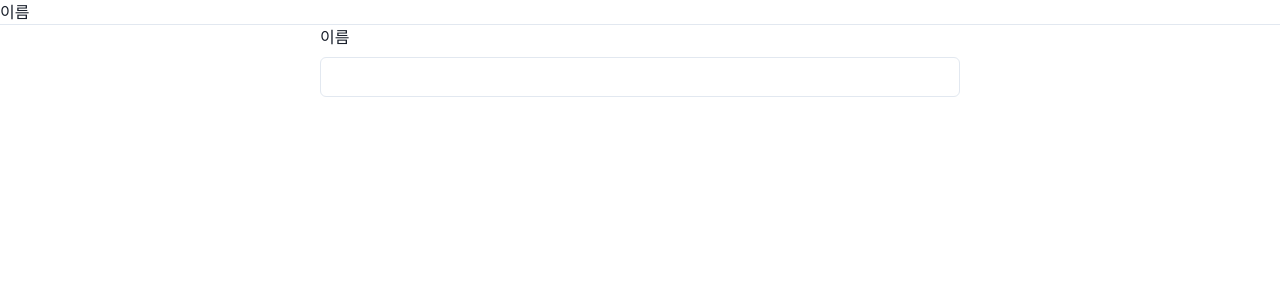
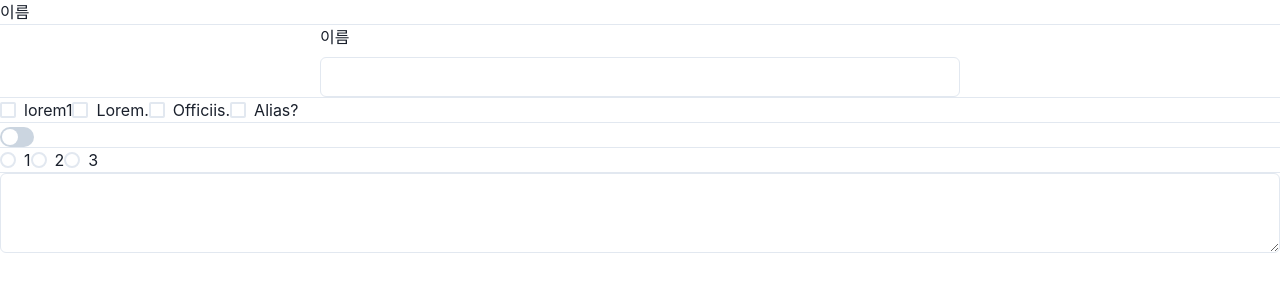
Before and after one commit to kybcod/react, a React (Vite) app: page / in a window 1280 px wide. Shown: the top 300 px of the page. Built offline with nearby package versions, Linux system fonts and the light colour scheme.

Commit message:
Form 컴포넌트

```diff
--- a/src/App.jsx
+++ b/src/App.jsx
@@ -3,9 +3,14 @@ import {
   Box,
   Center,
   ChakraProvider,
+  Checkbox,
   FormControl,
   FormLabel,
   Input,
+  Radio,
+  RadioGroup,
+  Switch,
+  Textarea,
 } from "@chakra-ui/react";
 
 function App(props) {
@@ -22,6 +27,21 @@ function App(props) {
           </FormControl>
         </Box>
       </Center>
+      <hr />
+      <Checkbox>lorem1</Checkbox>
+      <Checkbox>Lorem.</Checkbox>
+      <Checkbox>Officiis.</Checkbox>
+      <Checkbox>Alias?</Checkbox>
+      <hr />
+      <Switch />
+      <hr />
+      <RadioGroup>
+        <Radio value={"1"}>1</Radio>
+        <Radio value={"2"}>2</Radio>
+        <Radio value={"3"}>3</Radio>
+      </RadioGroup>
+      <hr />
+      <Textarea></Textarea>
     </ChakraProvider>
   );
 }
```
